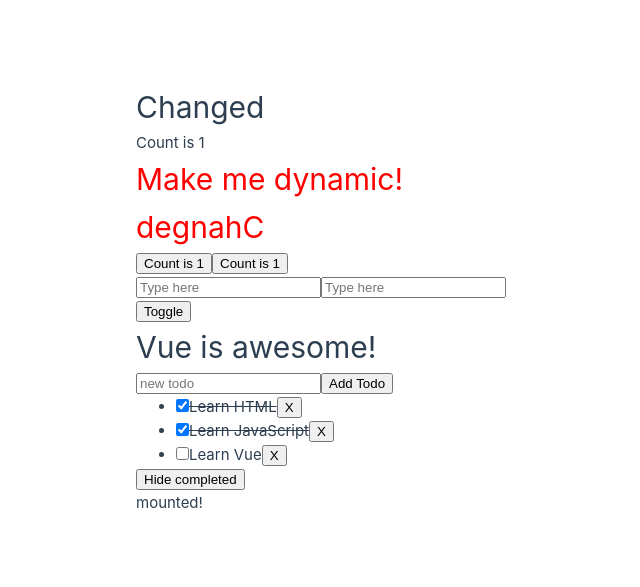
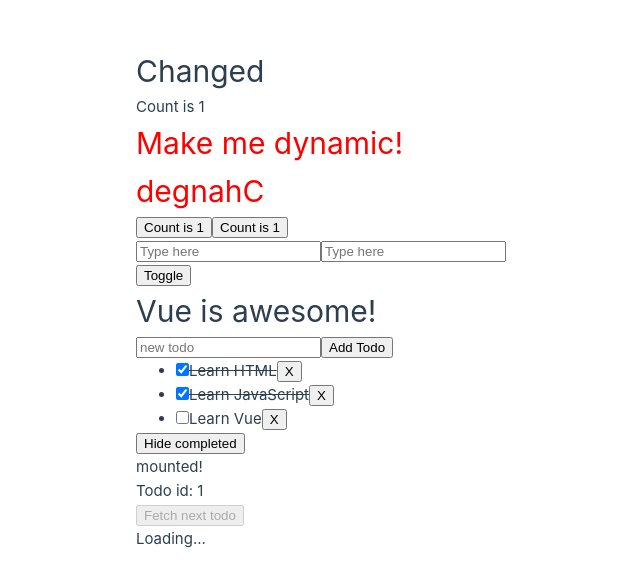
Before and after one commit to devmizz/vue-practice, a Vue app: page / in a window 1280 px wide. Shown: the part 101-688 px from the top of the page, without its empty margins (134-774 px from the left). Built offline with nearby package versions, Linux system fonts and the light colour scheme; no server answers.

Commit message:
Watchers

```diff
--- a/src/App.vue
+++ b/src/App.vue
@@ -2,6 +2,7 @@
 import Tutorial from "@/components/Tutorial.vue";
 import ListRendering from "@/components/ListRendering.vue";
 import LifecycleAndTemplateRefs from "@/components/LifecycleAndTemplateRefs.vue";
+import Watchers from "@/components/Watchers.vue";
 </script>
 
 <template>
@@ -14,6 +15,9 @@
     </div>
     <div>
       <LifecycleAndTemplateRefs/>
+    </div>
+    <div>
+      <Watchers/>
     </div>
   </main>
 </template>
--- /dev/null
+++ b/src/components/Watchers.vue
@@ -0,0 +1,31 @@
+<script setup>
+import {ref, watch} from 'vue'
+
+const todoId = ref(1)
+const todoData = ref(null)
+
+async function fetchData() {
+  todoData.value = null
+  const res = await fetch(
+    `https://jsonplaceholder.typicode.com/todos/${todoId.value}`
+  )
+  todoData.value = await res.json()
+}
+
+// 최초 1회 fetch
+fetchData()
+
+// watch(todoId, (newTodoId) => {
+//   todoData.value.id = newTodoId
+//   fetchData()
+// })
+
+watch(todoId, fetchData)
+</script>
+
+<template>
+  <p>Todo id: {{ todoId }}</p>
+  <button @click="todoId++" :disabled="!todoData">Fetch next todo</button>
+  <p v-if="!todoData">Loading...</p>
+  <pre v-else>{{ todoData }}</pre>
+</template>
```
